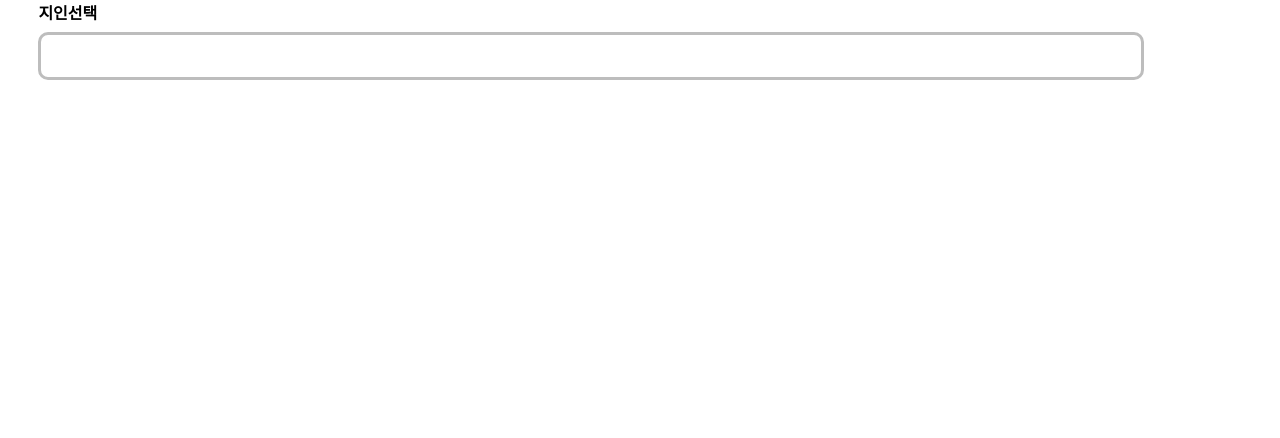
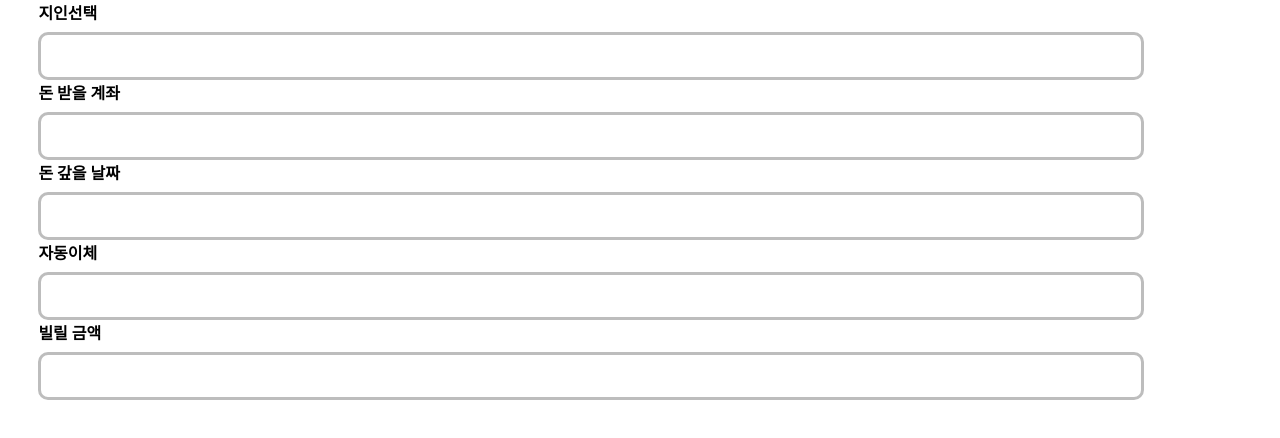
Before and after one commit to B-108/8finance, a React (Vite) app in the folder Billage/Front/billage/: page /iou in a window 1280 px wide. Shown: the top 438 px of the page. Built offline with nearby package versions, Linux system fonts and the light colour scheme.

Commit message:
feat : IOU

```diff
--- a/Billage/Front/billage/src/Router.tsx
+++ b/Billage/Front/billage/src/Router.tsx
@@ -6,35 +6,41 @@ import ErrorComponent from "src/pages/ErrorComponent";
 import NotFound from "src/pages/NotFound";
 import Root from "src/App";
 import IOU from "src/pages/IOU/IOU";
+import TransactionList from '/src/pages/TransactionList/TransactionList';
 
 const router = createBrowserRouter([
     {
-        path: "/",
+        path: '/',
         element: <Root />,
         children: [
             {
-                path: "",
+                path: '',
                 element: <Home />,
                 errorElement: <ErrorComponent />,
             },
             {
-                path: "/login",
+                path: '/login',
                 element: <Login />,
                 errorElement: <ErrorComponent />,
             },
             {
-                path: "/signup",
+                path: '/signup',
                 element: <SignUp />,
                 errorElement: <ErrorComponent />,
             },
             {
-                path: "/iou",
+                path: '/iou',
                 element: <IOU />,
                 errorElement: <ErrorComponent />,
             },
+            {
+                path: '/transactionlist',
+                element: <TransactionList />,
+                errorElement: <ErrorComponent />,
+            },
         ],
-        errorElement: <NotFound />
-    }
-])
+        errorElement: <NotFound />,
+    },
+]);
 
 export default router;
--- a/Billage/Front/billage/src/components/Common/Button.tsx
+++ b/Billage/Front/billage/src/components/Common/Button.tsx
@@ -85,8 +85,6 @@ const StyledButton = styled.button<ButtonProps>`
         `
     }
 
-
-
     // 초록색
     ${(props) =>
         props.$Green &&
--- a/Billage/Front/billage/src/pages/IOU/IOU.tsx
+++ b/Billage/Front/billage/src/pages/IOU/IOU.tsx
@@ -4,22 +4,39 @@ import { useState } from "react";
 
 function IOU(){
   const [friendInfo, setFriendInfo] = useState<string>('')
+  const [accountInfo, setAccountInfo] = useState<string>('');
 
-  const handleFriendInfoChange = (event: React.ChangeEvent<HTMLInputElement>) => {setFriendInfo(event.target.value);};
+  const handleFriendInfoChange = (event: React.ChangeEvent<HTMLInputElement>) => {
+      setFriendInfo(event.target.value);
+  };
+  const handleAccountInfoChange = (event: React.ChangeEvent<HTMLInputElement>) => {
+      setAccountInfo(event.target.value);
+  };
 
-  return(
+  return (
       <>
-      <InputDiv>
-        <InputTitle>지인선택</InputTitle>
-        <Input
-          value={friendInfo}
-          $active
-          $size="90%,40px"
-          onChange={handleFriendInfoChange}
-          ></Input>
-      </InputDiv>
+          <InputDiv>
+              <InputTitle>지인선택</InputTitle>
+              <Input value={friendInfo} $active $size="90%,40px" onChange={handleFriendInfoChange}></Input>
+          </InputDiv>
+          <InputDiv>
+              <InputTitle>돈 받을 계좌</InputTitle>
+              <Input value={accountInfo} $active $size="90%,40px" onChange={handleAccountInfoChange}></Input>
+          </InputDiv>
+          <InputDiv>
+              <InputTitle>돈 갚을 날짜</InputTitle>
+              <Input value={friendInfo} $active $size="90%,40px" onChange={handleFriendInfoChange}></Input>
+          </InputDiv>
+          <InputDiv>
+              <InputTitle>자동이체</InputTitle>
+              <Input value={friendInfo} $active $size="90%,40px" onChange={handleFriendInfoChange}></Input>
+          </InputDiv>
+          <InputDiv>
+              <InputTitle>빌릴 금액</InputTitle>
+              <Input value={friendInfo} $active $size="90%,40px" onChange={handleFriendInfoChange}></Input>
+          </InputDiv>
       </>
-  )
+  );
 }
 
 export default IOU
--- /dev/null
+++ b/Billage/Front/billage/src/pages/TransactionList/ProgressBar.tsx
@@ -0,0 +1,27 @@
+import React from 'react';
+import styled from 'styled-components';
+
+const ProgressBarContainer = styled.div`
+    width: 100%;
+    height: 20px;
+    background-color: #ccc;
+    border-radius: 10px;
+    overflow: hidden;
+`;
+
+const ProgressBarFiller = styled.div`
+    width: ${(props) => props.progress}%;
+    height: 100%;
+    background-color: #007bff;
+    transition: width 0.3s ease-in-out;
+`;
+
+const ProgressBar = ({ progress }) => {
+    return (
+        <ProgressBarContainer>
+            <ProgressBarFiller progress={progress}></ProgressBarFiller>
+        </ProgressBarContainer>
+    );
+};
+
+export default ProgressBar;
--- a/Billage/Front/billage/src/pages/TransactionList/TransactionList.tsx
+++ b/Billage/Front/billage/src/pages/TransactionList/TransactionList.tsx
@@ -0,0 +1,31 @@
+import React, { useState, useEffect } from 'react';
+import ProgressBar from './ProgressBar';
+
+function TransactionList() {
+    const [progress, setProgress] = useState(0);
+
+    useEffect(() => {
+        // 여기에서 진행 상태를 업데이트하는 로직을 추가합니다.
+        // 예를 들어, setTimeout을 사용하여 시간이 지남에 따라 진행 상태를 업데이트할 수 있습니다.
+        const interval = setInterval(() => {
+            if (progress < 100) {
+                setProgress(progress + 10);
+            } else {
+                clearInterval(interval);
+            }
+        }, 1000);
+
+        return () => {
+            clearInterval(interval);
+        };
+    }, [progress]);
+
+    return (
+        <div>
+            <h1>Progress Bar Example</h1>
+            <ProgressBar progress={progress} />
+        </div>
+    );
+}
+
+export default TransactionList;
```
